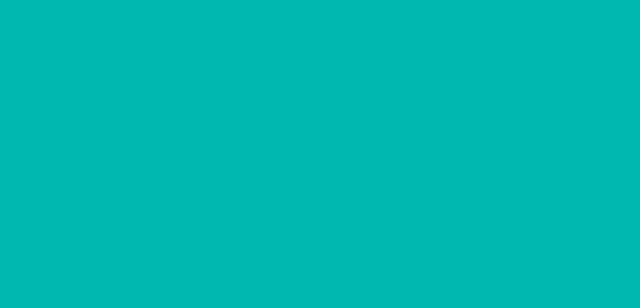
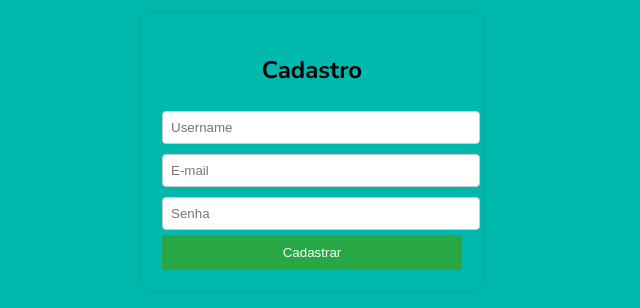
Before and after one commit to Suyannesara/urlShortener, a Vue app in the folder webapp/: page /register in a window 1280 px wide. Before the commit this address had no page. Shown: the part 248-556 px from the top of the page, without its empty margins (328-968 px from the left). Built offline with nearby package versions, Linux system fonts and the light colour scheme.

Commit message:
register interface

```diff
--- a/webapp/src/router/index.js
+++ b/webapp/src/router/index.js
@@ -12,6 +12,11 @@ const routes = [
     name: "Analysis",
     component: () => import("@/views/Analysis.vue"),
   },
+  {
+    path: "/register",
+    name: "Register",
+    component: () => import("@/views/Register.vue"),
+  },
 ];
 
 const router = createRouter({
--- /dev/null
+++ b/webapp/src/services/user.js
@@ -0,0 +1,7 @@
+import { http } from "./api";
+
+export default {
+    register: (userInfo) => {
+      return http.post("register", userInfo);
+    },
+  };
--- /dev/null
+++ b/webapp/src/views/Register.vue
@@ -0,0 +1,145 @@
+<template>
+    <div class="container">
+      <h2>Cadastro</h2>
+
+      <div class="tooltip">
+        <input v-model="name" type="text" placeholder="Username" />
+        <span class="tooltiptext">Se você não quiser escolher um username, nós geraremos um automaticamente para você &#128522.</span>
+      </div>
+
+      <input v-model="email" type="email" placeholder="E-mail" required />
+      <input v-model="password" type="password" placeholder="Senha" required />
+
+      <button @click="cadastrar">Cadastrar</button>
+
+      <p v-if="error" class="error">{{ error }}</p>
+      <p v-if="success" class="success">{{ success }}</p>
+    </div>
+  </template>
+
+  <script>
+  import user from "@/services/user";
+  export default {
+    data() {
+      return {
+        name: "",
+        email: "",
+        password: "",
+        error: "",
+        success: "",
+      };
+    },
+    methods: {
+      async cadastrar() {
+        this.error = "";
+        this.success = "";
+
+        if (!this.email || !this.password) {
+          this.error = "Preencha todos os campos!";
+          return;
+        }
+
+        try {
+            const resp = await user.register({
+                username: this.name,
+                email: this.email,
+                password: this.password,
+            })
+
+            this.success = resp.data.message
+        } catch (err) {
+          if (err.response.status === 409) {
+            this.error = "E-mail já cadastrado!";
+          } else {
+            this.error = "ErroR ao cadastrar. Tente novamente!";
+          }
+        }
+      },
+    },
+  };
+  </script>
+
+  <style scoped>
+  .container {
+    max-width: 300px;
+    margin: auto;
+    padding: 20px;
+    text-align: center;
+    border-radius: 8px;
+    box-shadow: 0 0 10px rgba(0, 0, 0, 0.1);
+  }
+
+  input {
+    width: 100%;
+    margin: 5px 0;
+    padding: 8px;
+    border: 1px solid #ccc;
+    border-radius: 4px;
+  }
+
+  button {
+    width: 100%;
+    padding: 10px;
+    background-color: #28a745;
+    color: white;
+    border: none;
+    cursor: pointer;
+  }
+
+  button:hover {
+    background-color: #218838;
+  }
+
+  .error {
+    color: red;
+  }
+
+  .success {
+    color: green;
+  }
+
+/* Estilização da tooltip */
+.tooltip {
+  position: relative;
+  display: inline-block;
+  width: 100%;
+}
+
+.tooltiptext {
+  visibility: hidden;
+  width: 220px;
+  background-color: black;
+  color: #fff;
+  text-align: center;
+  padding: 5px;
+  border-radius: 4px;
+
+  /* Posicionamento */
+  position: absolute;
+  bottom: 130%;
+  left: 50%;
+  transform: translateX(-50%);
+
+  /* Efeito fade-in */
+  opacity: 0;
+  transition: opacity 0.3s;
+}
+
+/* Flecha da tooltip */
+.tooltiptext::after {
+  content: "";
+  position: absolute;
+  top: 100%; /* Posiciona a flecha abaixo da tooltip */
+  left: 50%;
+  margin-left: -5px;
+  border-width: 5px;
+  border-style: solid;
+  border-color: black transparent transparent transparent;
+}
+
+/* Mostrar tooltip ao passar o mouse */
+.tooltip:hover .tooltiptext {
+  visibility: visible;
+  opacity: 1;
+}
+</style>
```
Also changed, not shown: 1 other file (tests, documents, lock files or other folders).
